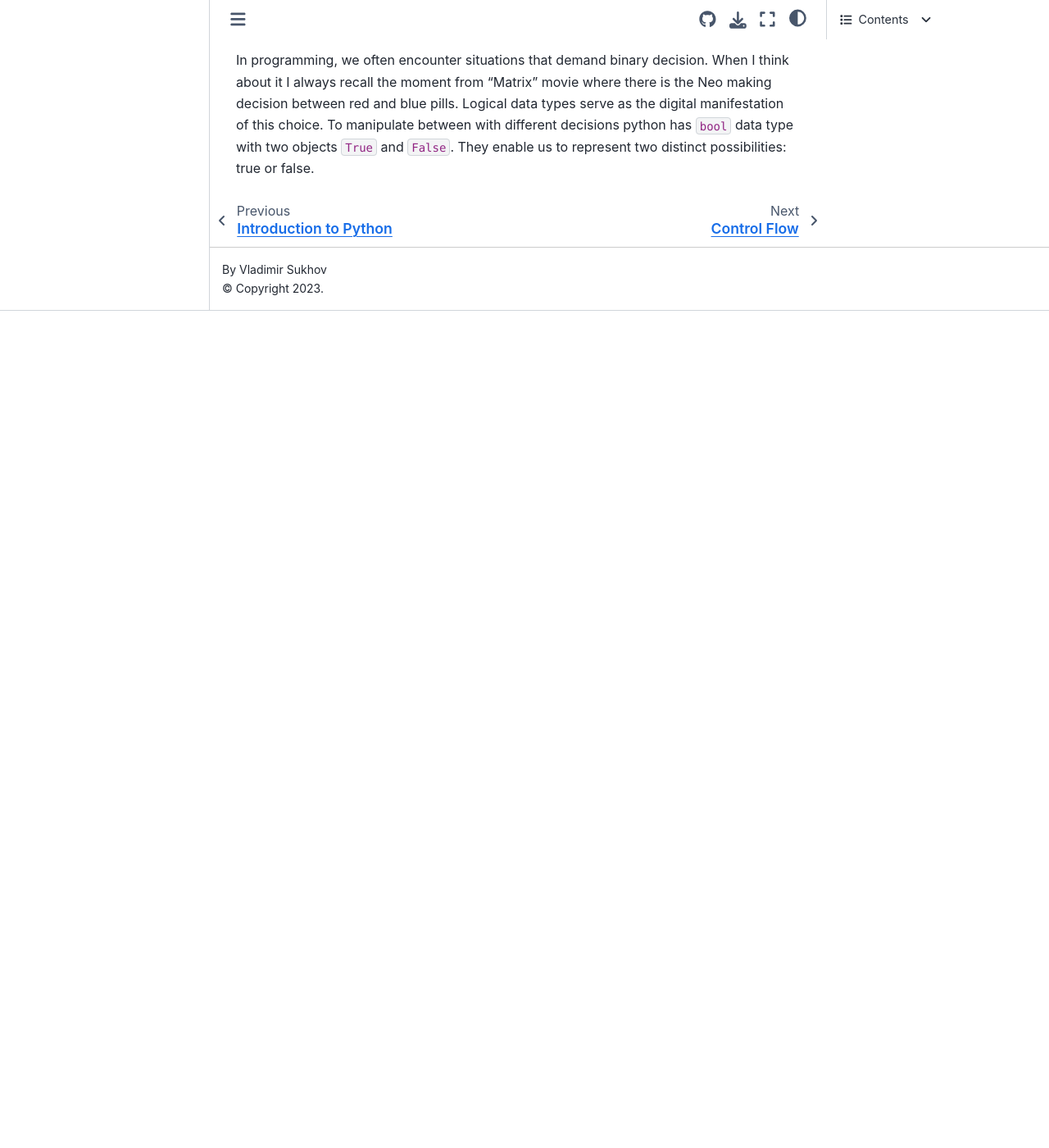
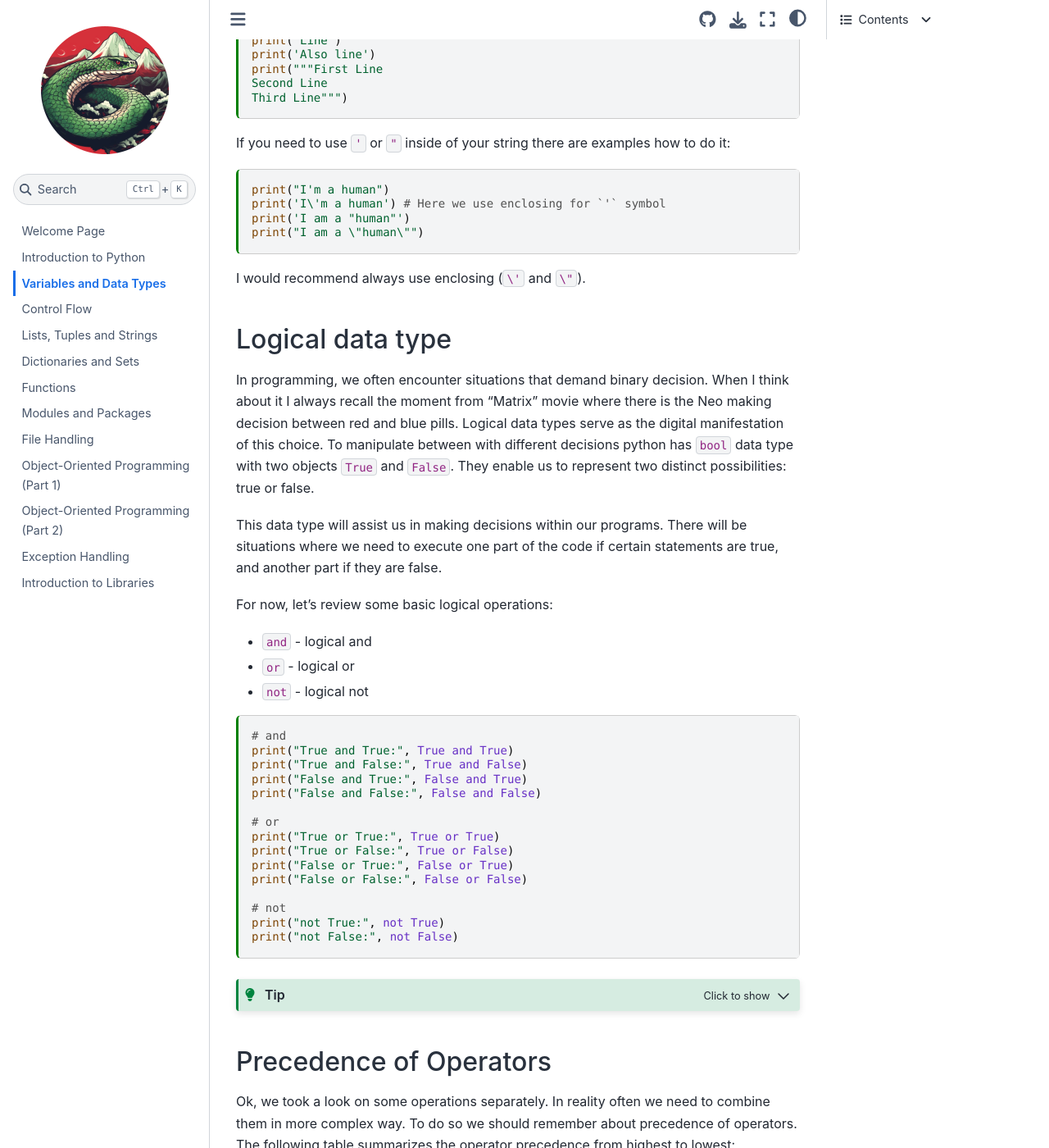
Before and after one commit to vdsukhov/python-intro-course, a Jupyter Book: the page built from chapters/variable_and_data_types.md, in a window 1280 px wide and 1400 px high, scrolled down 1735 px. Shown: the whole window at 82% size. Built offline with Jupyter Book 1.0.4 settings and Sphinx 7.4.7 and the Sphinx Book theme 1.1.4, drawn with Linux system fonts in a browser that asks for light colours; before the commit the page ends 2114 px from its top, so only the background shows below that; some of the changed text lies outside the part shown.

Commit message:
Added information about logical data type

`````diff
--- a/chapters/variable_and_data_types.md
+++ b/chapters/variable_and_data_types.md
@@ -70,6 +70,26 @@ There are couple different ways how you can specify string in python:
 - `"content"` - double quotes
 - `"""content"""` or `'''content'''` - triple quotes (used for multiline strings)
 
+Examples:
+
+```{code-cell} ipython3
+:tags: ["hide-output"]
+print("Line")
+print('Also line')
+print("""First Line
+Second Line
+Third Line""")
+```
+
+If you need to use `'` or `"` inside of your string there are examples how to do it:
+```{code-cell} ipython3
+:tags: ["hide-output"]
+print("I'm a human")
+print('I\'m a human') # Here we use enclosing for `'` symbol
+print('I am a "human"')
+print("I am a \"human\"")
+```
+I would recommend always use enclosing (`\'` and `\"`).
 ## Logical data type
 
 In programming, we often encounter situations that demand binary decision.
@@ -77,3 +97,66 @@ When I think about it I always recall the moment from "Matrix" movie where there
 Logical data types serve as the digital manifestation of this choice.
 To manipulate between with different decisions python has `bool` data type with two objects `True` and `False`.
 They enable us to represent two distinct possibilities: true or false.
+
+This data type will assist us in making decisions within our programs. There will be situations where we need to execute one part of the code if certain statements are true, and another part if they are false.
+
+For now, let's review some basic logical operations:
+- `and` - logical and
+- `or` - logical or
+- `not` - logical not
+
+```{code-cell} ipython3
+:tags: ["hide-output"]
+# and
+print("True and True:", True and True)
+print("True and False:", True and False)
+print("False and True:", False and True)
+print("False and False:", False and False)
+
+# or
+print("True or True:", True or True)
+print("True or False:", True or False)
+print("False or True:", False or True)
+print("False or False:", False or False)
+
+# not
+print("not True:", not True)
+print("not False:", not False)
+```
+
+```{tip}
+:class: dropdown
+Possible examples of the logic for `and` and `or`:
+1. Let's say someone wants to be a bioinformatician. When can we actually call them a bioinformatician? To me, it's when they understand biology and computer science. We call someone a bioinformatician only when both of these things are true at the same time. This is possible example of `and` operator logic.
+2. Imagine you want to choose a movie to watch, but it must meet certain criteria: it must be either a drama OR a comedy. If the movie doesn't fit into either of these categories, then we won't consider watching it. In all other cases, we can watch it. This is an example of the logic for the `or` operator.
+```
+
+## Precedence of Operators
+Ok, we took a look on some operations separately.
+In reality often we need to combine them in more complex way.
+To do so we should remember about precedence of operators.
+The following table summarizes the operator precedence from highest to lowest:
+````{card}
+```{list-table} Precedence of Operators
+:header-rows: 1
+:name: precedence-of-operators
+
+* - Level
+  - Operators
+* - 7 (high)
+  - `**`
+* - 6
+  - `*` `/` `//` `%`
+* - 5
+  - `+` `-`
+* - 4
+  - `==` `!=` `<=` `>=` `>` `<`
+* - 3
+  - `not`
+* - 2
+  - `and`
+* - 1
+  - `or`
+```
+````
+As ususal you can enforce order of operations with parentheses `()`.
`````
Also changed, not shown: chapters/intro.md (+1 -1 lines).
